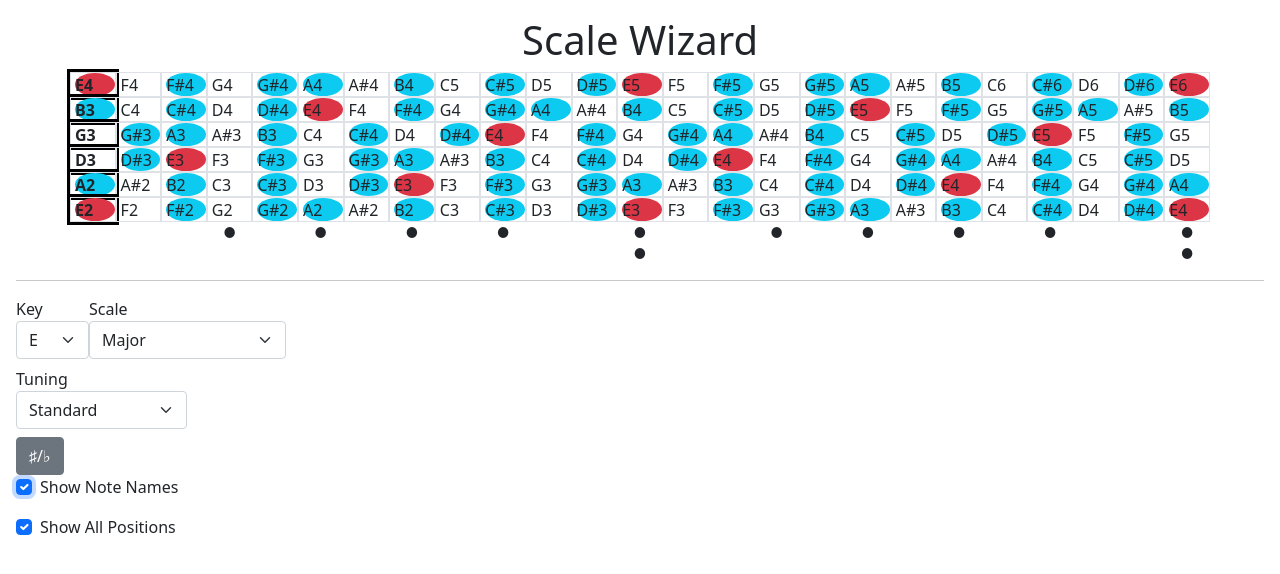
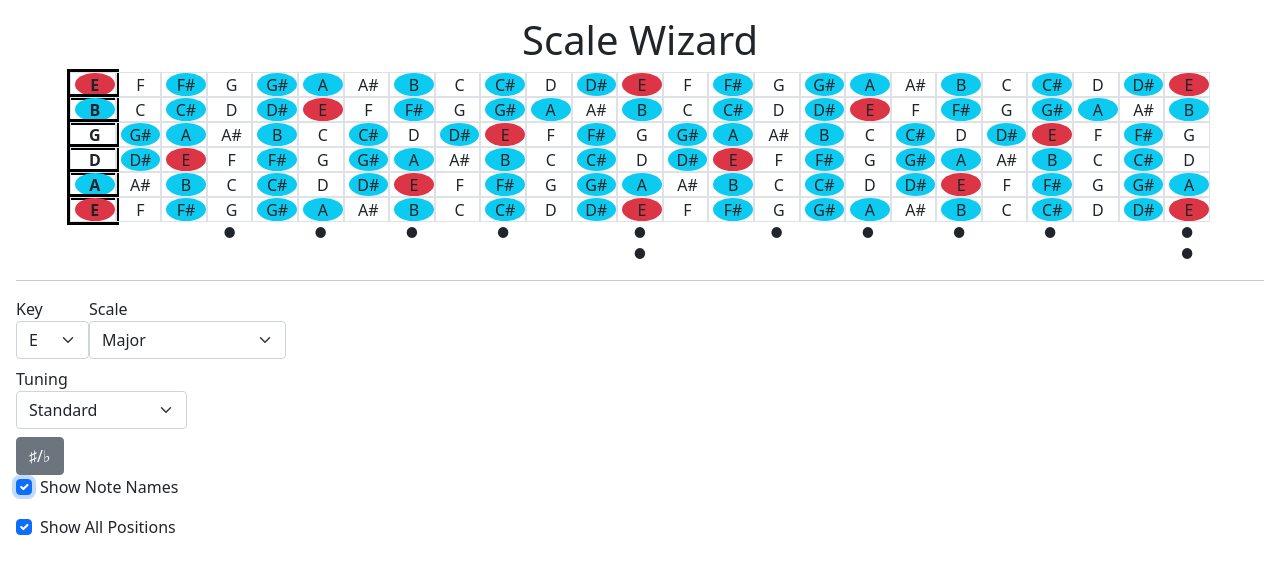
Before and after one commit to AlasdairWallaceMackie/scale-wizard, a React (Create React App) app: page / in a window 1280 px wide. Both pictures are taken after a click on the checkbox "Show Note Names". Shown: the top 574 px of the page. Built offline with nearby package versions, Linux system fonts and the light colour scheme.

Commit message:
Octave numbers removed, text centered

```diff
--- a/src/components/Fret.tsx
+++ b/src/components/Fret.tsx
@@ -32,8 +32,8 @@ export default function Fret(props: Props){
             <div className={`scale-marker ${scaleMarkerColorClass()}`}>
                 {
                     context.showNoteNames.value === true ?
-                        <div className="note-name">
-                            {pitchName}{props.octave}
+                        <div className="note-name text-center">
+                            {pitchName}
                         </div> :
                         <></>
                 }
```
